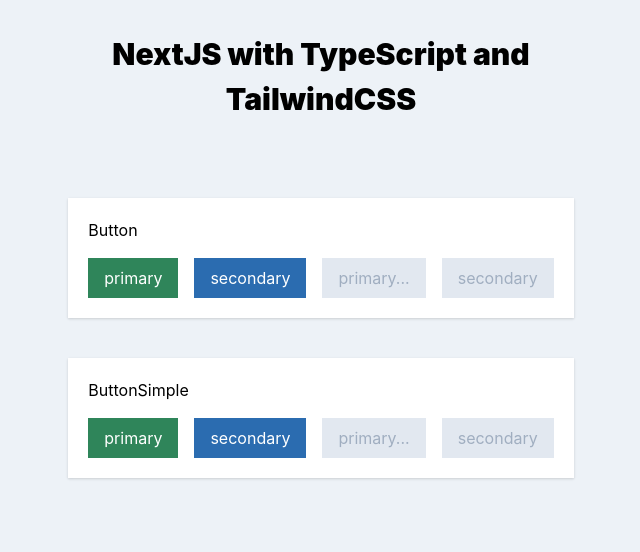
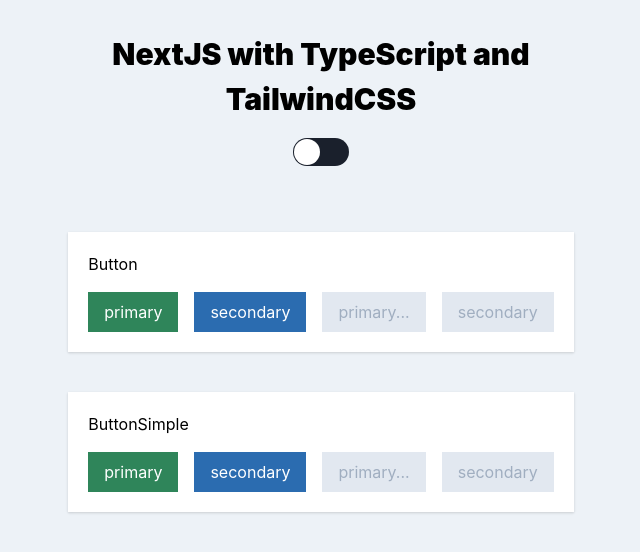
Before and after one commit to lailo/next-with-tailwindcss, a Next.js app: page / in a window 1280 px wide. Shown: the top 552 px of the page, without its empty margins (319-959 px from the left). Built offline with nearby package versions, Linux system fonts and the light colour scheme.

Commit message:
adds dark mode switch

```diff
--- a/package.json
+++ b/package.json
@@ -31,7 +31,8 @@
     "classnames": "^2.2.6",
     "next": "^9.1.0",
     "react": "^16.10.2",
-    "react-dom": "^16.10.2"
+    "react-dom": "^16.10.2",
+    "react-switch": "^5.0.1"
   },
   "devDependencies": {
     "@fullhuman/postcss-purgecss": "^1.3.0",
--- /dev/null
+++ b/src/components/ThemeSwitch/index.tsx
@@ -0,0 +1,38 @@
+import * as React from 'react'
+import Switch from 'react-switch'
+
+const DARK_MODE_KEY = 'dark-mode'
+
+const ThemeSwitch: React.FunctionComponent = () => {
+  const [hasActiveDarkMode, activateDarkMode] = React.useState<boolean>(false)
+
+  const toggleDarkMode = () => {
+    if (hasActiveDarkMode) {
+      document.body.classList.remove(DARK_MODE_KEY)
+    } else {
+      document.body.classList.add(DARK_MODE_KEY)
+    }
+    activateDarkMode(!hasActiveDarkMode)
+  }
+
+  React.useEffect(() => {
+    if (window.matchMedia('(prefers-color-scheme: dark)').matches) {
+      toggleDarkMode()
+    }
+  }, [])
+
+  return (
+    <Switch
+      onChange={toggleDarkMode}
+      checked={hasActiveDarkMode}
+      checkedIcon={null}
+      uncheckedIcon={null}
+      onColor="#f7fafc"
+      offColor="#1a202c"
+      onHandleColor="#1a202c"
+      offHandleColor="#ffffff"
+    />
+  )
+}
+
+export default ThemeSwitch
--- a/src/pages/index.tsx
+++ b/src/pages/index.tsx
@@ -3,6 +3,7 @@
 import Button from '../components/Button'
 import ButtonSimple from '../components/ButtonSimple'
 import DemoContainer from '../components/DemoContainer'
+import ThemeSwitch from '../components/ThemeSwitch'
 import '../styles/main.css'
 
 interface Props {
@@ -12,11 +13,14 @@
 const Page: NextPage<Props> = ({ userAgent }) => {
   return (
     <div className="bg-gray-200">
-      <div className="h-screen container py-8 max-w-xl flex flex-col ">
+      <div className="min-h-screen container py-8 max-w-xl flex flex-col ">
         <header>
           <h1 className="text-center text-3xl font-black text-black mb-4">
             NextJS with TypeScript and TailwindCSS
           </h1>
+          <div className="text-center">
+            <ThemeSwitch />
+          </div>
         </header>
         <main className="flex-grow flex flex-col items-center my-10">
           <DemoContainer Component={Button} title="Button" />
--- a/src/styles/main.css
+++ b/src/styles/main.css
@@ -14,8 +14,7 @@
   --tw-colors-blue-800: #2c5282;
 }
 
-@media (prefers-color-scheme: dark) {
-  :root {
+body.dark-mode {
   --tw-colors-black: #f7fafc;
   --tw-colors-white: #1a202c;
 
@@ -24,7 +23,6 @@
   --tw-colors-gray-500: #a0aec0;
   --tw-colors-gray-600: #cbd5e0;
 }
-}
 
 @tailwind base;
 @tailwind components;
```
Also changed, not shown: 1 other file (tests, documents, lock files or other folders). Lines whose indentation alone changed are shown as unchanged.
